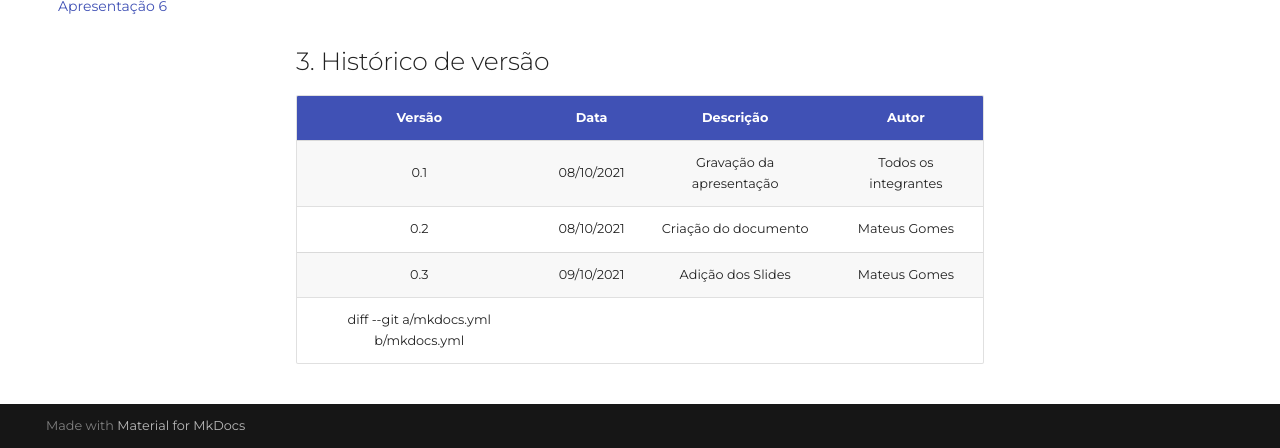
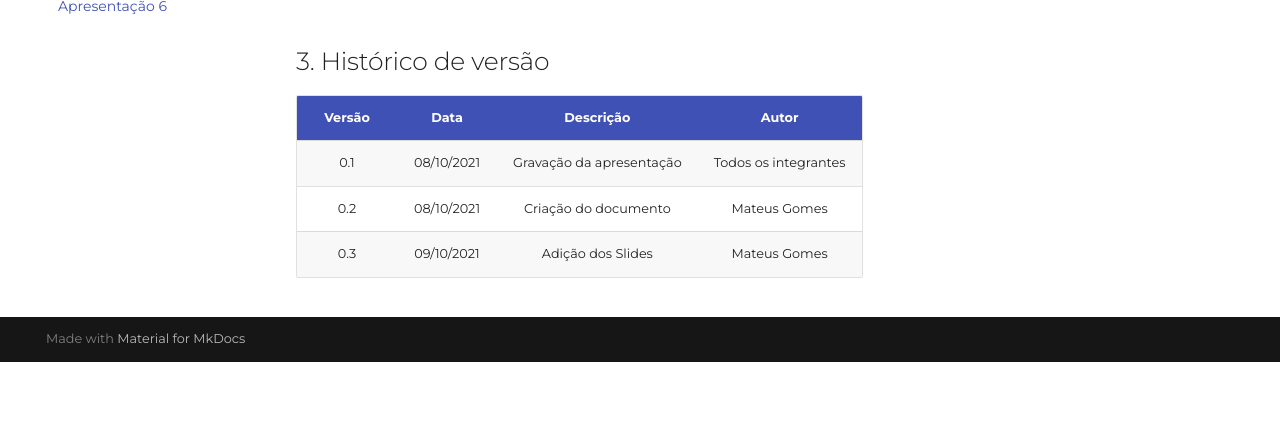
Before and after one commit to Requisitos-de-Software/2021.1-DisneyPlus, an MkDocs documentation site: the page built from docs/apresentacoes/apresentacao6.md, in a window 1280 px wide and 900 px high, scrolled down 877 px, cut to the strip 452-900 px from the top of the window. Built offline with MkDocs 1.6.1 and Material for MkDocs 9.7.7, drawn with Linux system fonts in a browser that asks for light colours; some web fonts are replaced; comment, search, counter and statistics services are not loaded; after the commit the page ends 1691 px from its top, so only the background shows below that.

Commit message:
fix: remove incorrect data

```diff
--- a/docs/apresentacoes/apresentacao6.md
+++ b/docs/apresentacoes/apresentacao6.md
@@ -19,4 +19,3 @@
 | 0.1    | 08/10/2021 | Gravação da apresentação | Todos os integrantes |
 | 0.2    | 08/10/2021 | Criação do documento     | Mateus Gomes         |
 | 0.3    | 09/10/2021 | Adição dos Slides        | Mateus Gomes         |
-diff --git a/mkdocs.yml b/mkdocs.yml
```
